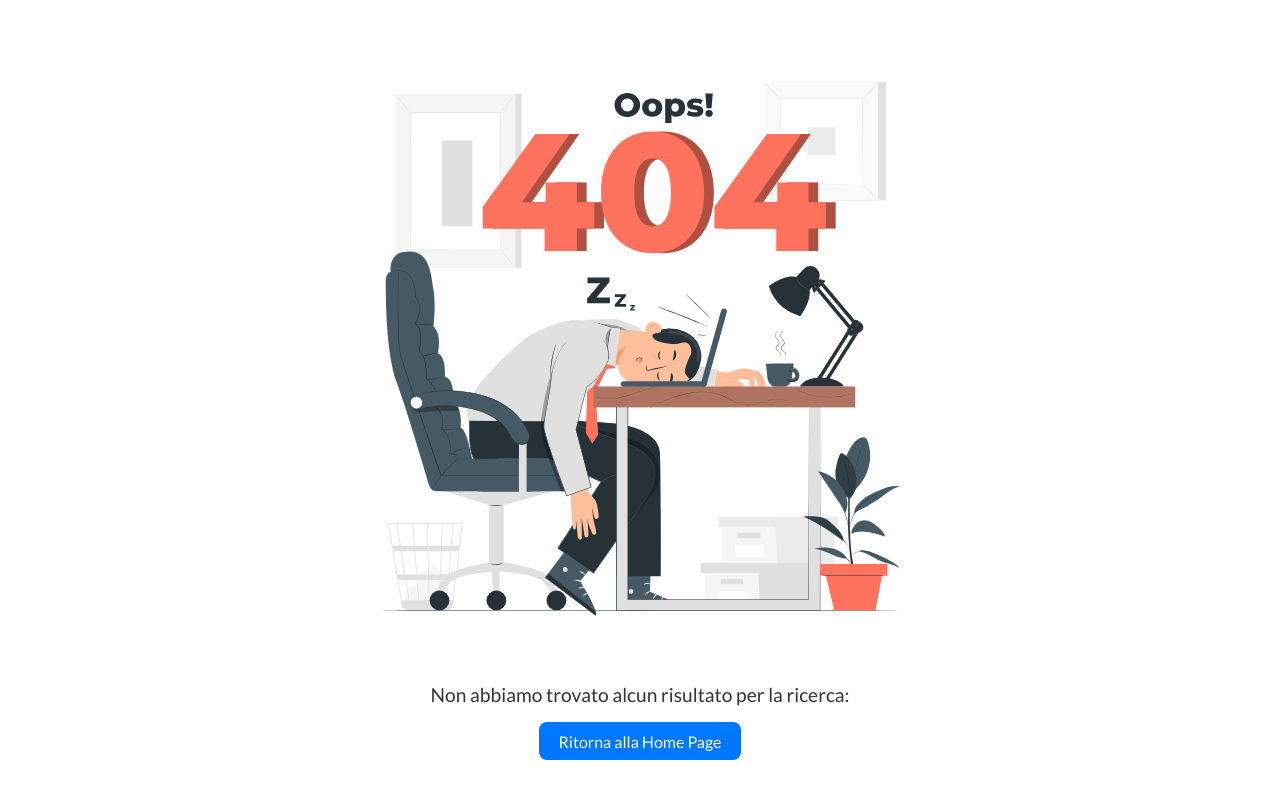
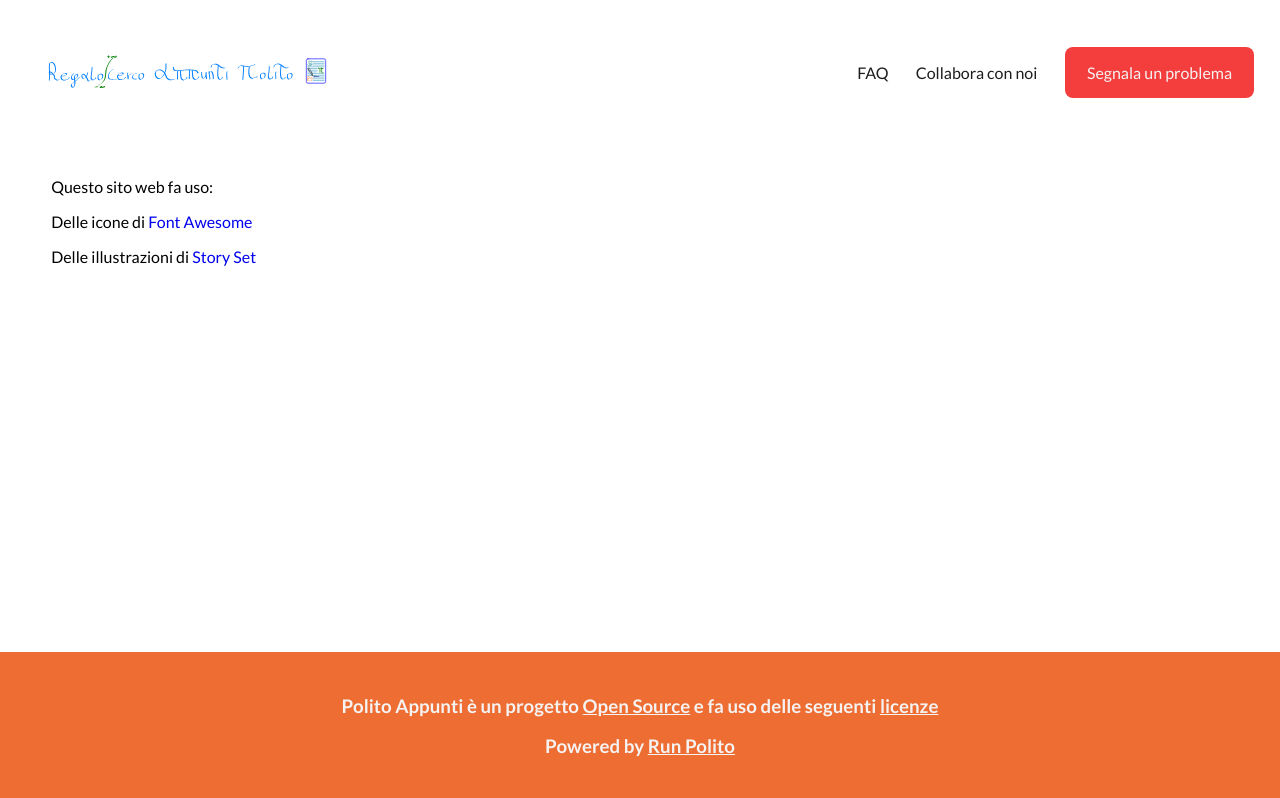
Before and after one commit to salvatorecalo/polito_appunti, a React (Vite) app: page /credits in a window 1280 px wide. Built offline with nearby package versions, Linux system fonts and the light colour scheme.

Commit message:
feat(credits page): add credits page

```diff
--- a/src/App.tsx
+++ b/src/App.tsx
@@ -1,8 +1,7 @@
 // App.tsx
 import { createBrowserRouter, RouterProvider, RouteObject } from 'react-router-dom';
-import { ErrorPage, HomePage, UploadPage } from './pages';
+import { ErrorPage, HomePage, UploadPage, SearchPage, CreditsPage } from './pages';
 import { Layout } from './components';
-import { SearchPage } from './pages/SearchPage/SearchPage';
 
 export default function App() {
     const routes: RouteObject[] = [
@@ -13,6 +12,7 @@ export default function App() {
         children: [
           { index: true, element: <HomePage /> },
           { path: "upload", element: <UploadPage /> },
+          { path: "credits", element: <CreditsPage /> },
           {path: "search", element: <SearchPage />}
         ],
       },
--- a/src/components/Footer/Footer.tsx
+++ b/src/components/Footer/Footer.tsx
@@ -4,7 +4,7 @@ import './Footer.css'
 export function Footer() {
     return (
         <footer>
-            <h3>Polito Appunti è un progetto <a href={FRONTEND_GITHUB_REPO} target='_blank'>Open Source</a></h3>
+            <h3>Polito Appunti è un progetto <a href={FRONTEND_GITHUB_REPO} target='_blank'>Open Source</a> e fa uso delle seguenti <a href='/credits'>licenze</a></h3>
             <h3>Powered by <a href={RUN_POLITO_WEBSITE} target='_blank'>Run Polito</a></h3>
         </footer>
     );
--- /dev/null
+++ b/src/pages/CreditsPage/CreditsPage.tsx
@@ -0,0 +1,17 @@
+import './Creditspage.css'
+
+export function CreditsPage() {
+    return (
+        <section className="creditsPage">
+            Questo sito web fa uso:
+            <ul>
+                <li>
+                   <p>Delle icone di <a href="https://fontawesome.com">Font Awesome</a></p>
+                </li>
+                <li>
+                   <p>Delle illustrazioni di <a href="https://storyset.com">Story Set</a></p>
+                </li>
+            </ul>
+        </section>
+    );
+}
--- /dev/null
+++ b/src/pages/CreditsPage/Creditspage.css
@@ -0,0 +1,7 @@
+.creditsPage ul {
+    list-style: none;
+}
+
+.creditsPage ul li a {
+    text-decoration: none;
+}
--- a/src/pages/index.ts
+++ b/src/pages/index.ts
@@ -1,3 +1,6 @@
 export {HomePage} from './HomePage/HomePage'
 export {UploadPage} from'./UploadPage/UploadPage'
 export {ErrorPage} from './ErrorPage/ErrorPage'
+export {SearchPage} from './SearchPage/SearchPage'
+export {CategoryPage} from './CategoryPage/CategoryPage'
+export {CreditsPage} from './CreditsPage/CreditsPage'
```
